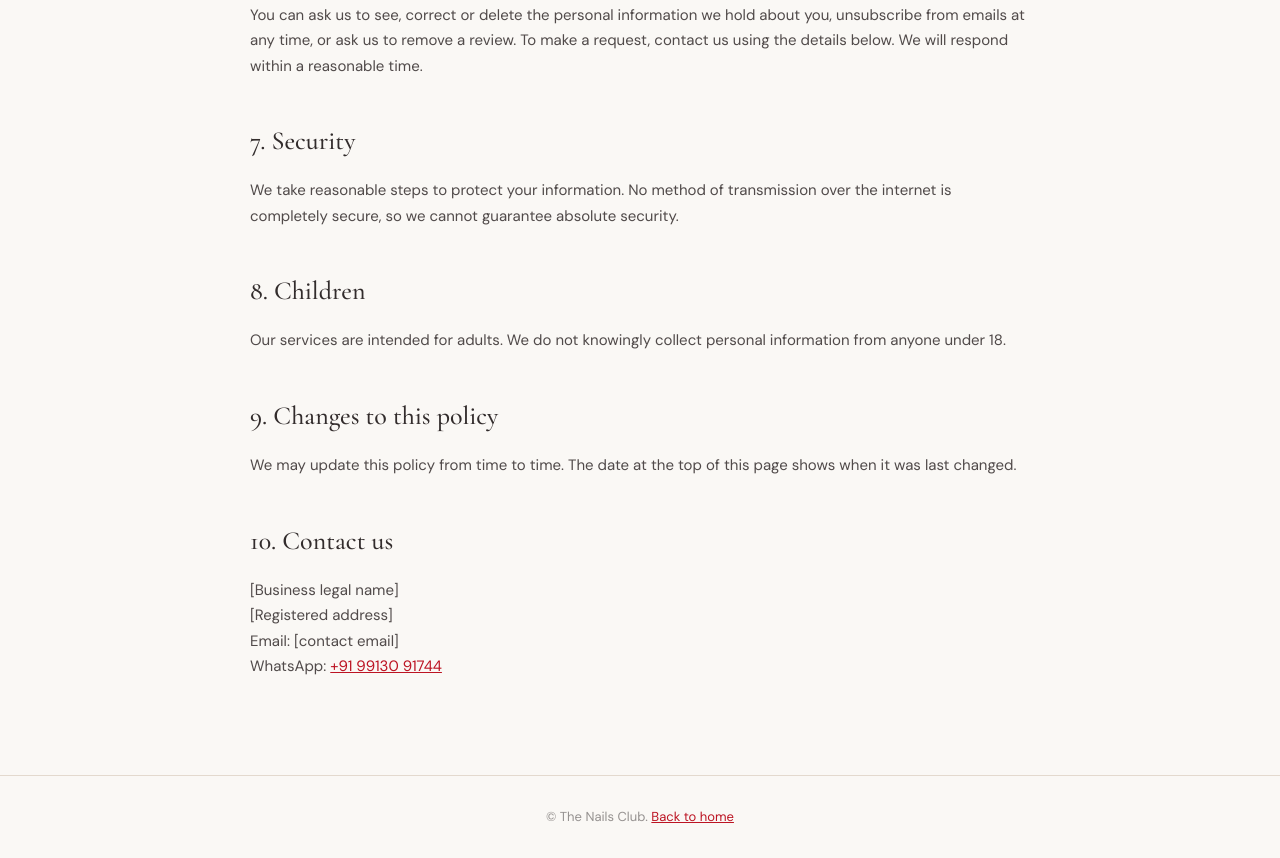
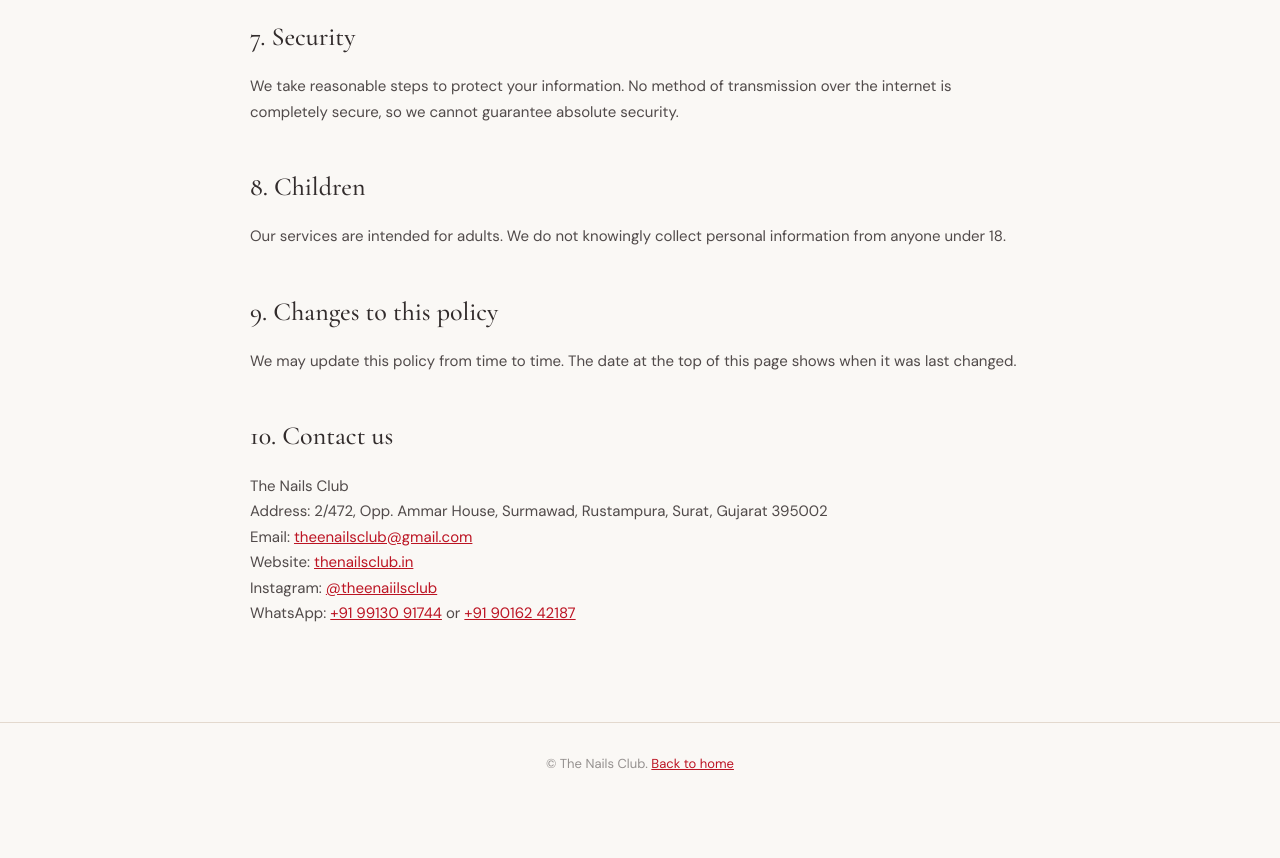
Before and after one commit to theenailsclub-art/The-Nails-club, a website: page privacy.html in a window 1280 px wide. Shown: the part 1699-2557 px from the top of the page. After the commit the page ends 2504 px from the top, so only its background shows below. Drawn offline with nearby package versions, Linux system fonts and the light colour scheme.

Commit message:
update privacy

```diff
--- a/privacy.html
+++ b/privacy.html
@@ -29,8 +29,6 @@
 <main>
   <h1>Privacy Policy</h1>
   <p class="updated">Last updated: 23 October 2026</p>
-
-  <div class="note">Draft for review. Replace the bracketed details with your business information, and have the policy checked before publishing, especially if you have customers outside India.</div>
 
   <p>The Nails Club ("we", "us") respects your privacy. This policy explains what personal information we collect when you use thenailsclub.in, how we use it, and the choices you have.</p>
 
@@ -80,10 +78,12 @@
 
   <h2>10. Contact us</h2>
   <p>
-    [Business legal name]<br>
-    [Registered address]<br>
-    Email: [contact email]<br>
-    WhatsApp: <a href="https://wa.me/919913091744">+91 99130 91744</a>
+    The Nails Club<br>
+    Address: 2/472, Opp. Ammar House, Surmawad, Rustampura, Surat, Gujarat 395002<br>
+    Email: <a href="mailto:theenailsclub@gmail.com">theenailsclub@gmail.com</a><br>
+    Website: <a href="https://www.thenailsclub.in">thenailsclub.in</a><br>
+    Instagram: <a href="https://www.instagram.com/theenaiilsclub" target="_blank" rel="noopener">@theenaiilsclub</a><br>
+    WhatsApp: <a href="https://wa.me/919913091744" target="_blank" rel="noopener">+91 99130 91744</a> or <a href="https://wa.me/919016242187" target="_blank" rel="noopener">+91 90162 42187</a>
   </p>
 </main>
 <footer>&copy; The Nails Club. <a href="index.html">Back to home</a></footer>
```
